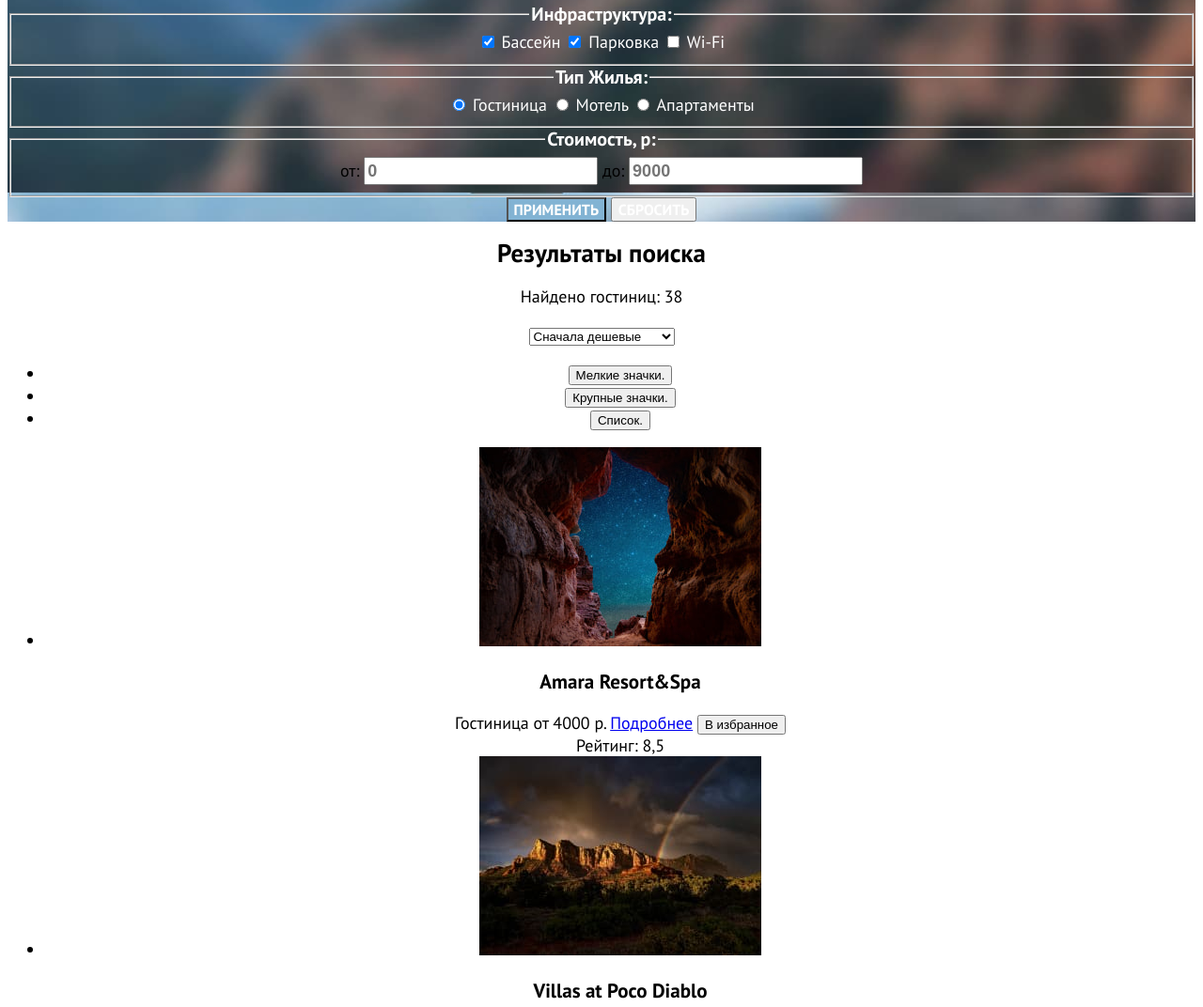
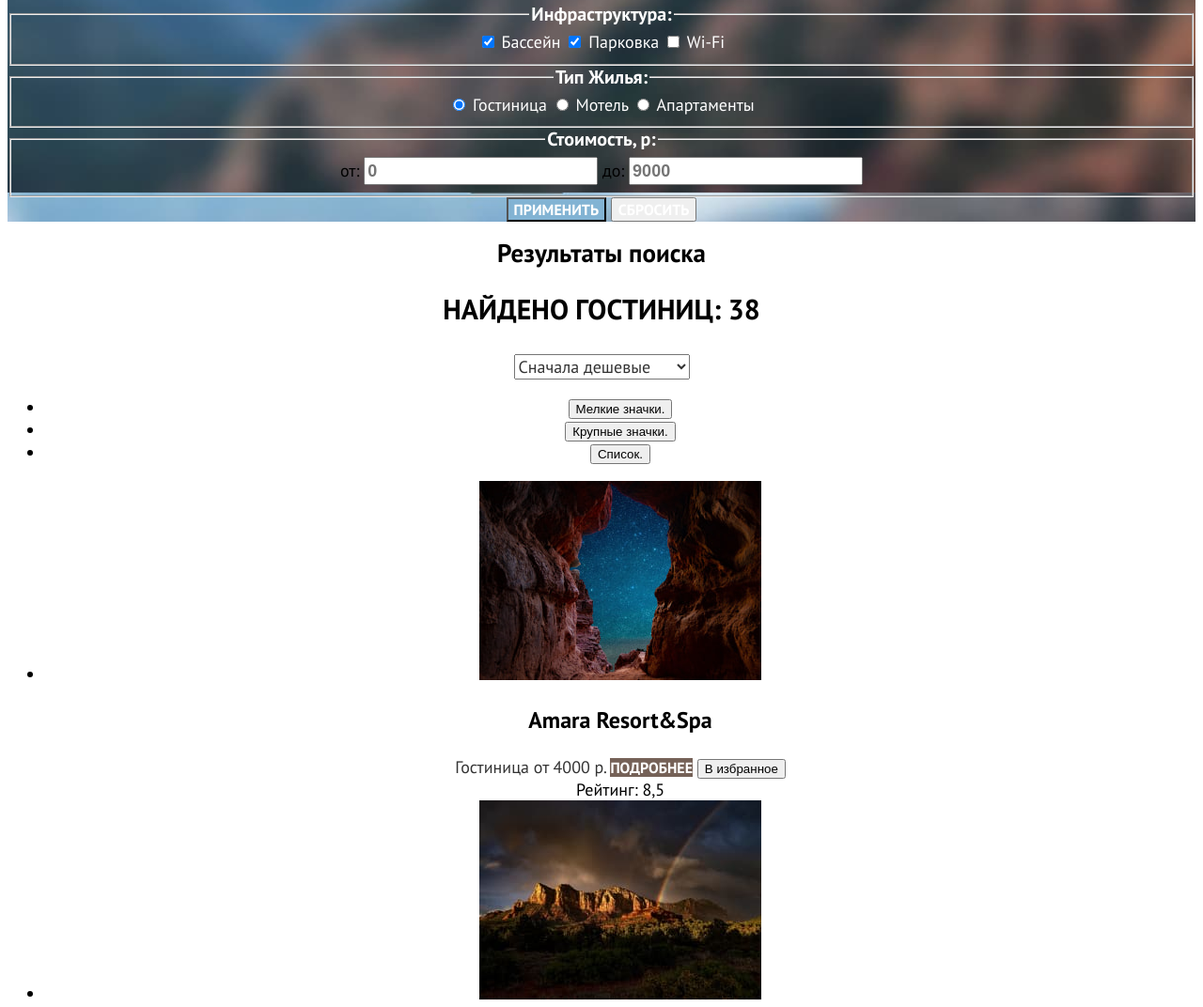
Before and after one commit to htmlacademy-htmlcss/2159811-sedona-38, a plain HTML site: page catalog.html in a window 1280 px wide. Shown: the part 531-1603 px from the top of the page at 94% size. Drawn offline with Linux system fonts and the light colour scheme.

Commit message:
Стилдизует обе страницы_промежуточные вар.

```diff
--- a/catalog.html
+++ b/catalog.html
@@ -152,7 +152,7 @@
             <h3 class="hotel-card-title">Amara Resort&Spa</h3>
             <span class="hotel-type">Гостиница</span>
             <span class="hotel-price">от 4000 р.</span>
-            <a class="hotel-card-button button" href="#">Подробнее</a>
+            <a class="hotel-card-button wanted-button" href="#">Подробнее</a>
             <button class="hotel-card-put-button" type="button">В избранное</button>
             <div class="stars-4"></div>
             <span class="rating">Рейтинг: 8,5 </span>
@@ -165,7 +165,7 @@
             <h3 class="hotel-card-title">Villas at Poco Diablo</h3>
             <span class="hotel-type">Гостиница</span>
             <span class="hotel-price">от 5000 р.</span>
-            <a class="hotel-card-button button" href="#">Подробнее</a>
+            <a class="hotel-card-button wanted-button" href="#">Подробнее</a>
             <button class="hotel-card-putted-button" type="button">В избранном</button>
             <div class="stars-4"></div>
             <span class="rating">Рейтинг: 9,2 </span>
@@ -178,7 +178,7 @@
             <h3 class="hotel-card-title">Desert Quail Inn</h3>
             <span class="hotel-type">Гостиница</span>
             <span class="hotel-price">от 2500 р.</span>
-            <a class="hotel-card-button button" href="#">Подробнее</a>
+            <a class="hotel-card-button wanted-button" href="#">Подробнее</a>
             <button class="hotel-card-put-button" type="button">В избранное</button>
             <div class="stars-3"></div>
             <span class="rating">Рейтинг: 6,9 </span>
@@ -191,7 +191,7 @@
             <h3 class="hotel-card-title">GreenTea Inn</h3>
             <span class="hotel-type">Гостиница</span>
             <span class="hotel-price">от 1500 р.</span>
-            <a class="hotel-card-button button" href="#">Подробнее</a>
+            <a class="hotel-card-button wanted-button" href="#">Подробнее</a>
             <button class="hotel-card-put-button" type="button">В избранное</button>
             <div class="stars-2"></div>
             <span class="rating">Рейтинг: 5,0 </span>
@@ -219,16 +219,6 @@
           </li>
         </ol>
 
-      </section>
-
-      <section class="invitation-of-sedona">
-        <h2 class="section-title invitation-title">
-        Заинтересовались?
-        </h2>
-        <p class="section-explanation invitation-explanation">
-        Укажите предполагаемые даты поездки, и мы покажем вам лучшие предложения гостиниц в Седоне
-        </p>
-        <a class="hotels-button wanted-button" href="catalog.html">Поиск гостиницы в Седоне</a>
       </section>
 
       <section class="mail-of-sedona-no-picture">
--- a/styles/styles.css
+++ b/styles/styles.css
@@ -36,11 +36,14 @@ body {
 }
 
 .wanted-button {
+  font-family: PT Sans;
+  font-size: 16px;
   font-weight: 700;
   line-height: 20px;
   text-transform: uppercase;
   color: #ffffff;
   background-color: #756157;
+  text-decoration: none;
 }
 
 .hero {
@@ -173,3 +176,31 @@ line-height: 21px;
 .button-agree {
   background-color: #82b3d3;
 }
+
+.select-result {
+  font-size: 30px;
+  font-weight: 700;
+  line-height: 36px;
+  text-transform: uppercase;
+}
+
+.select-control {
+  font-family: "PT Sans", sans-serif;
+  font-size: 18px;
+  font-weight: 400;
+  line-height: 21px;
+  color: #333333;
+}
+
+.hotel-card-title {
+  font-size: 24px;
+  font-weight: 700;
+  line-height: 28px;
+}
+
+.hotel-type, .hotel-price {
+  font-size: 18px;
+  font-weight: 400;
+  line-height: 21px;
+  color: #333333;
+}
```
